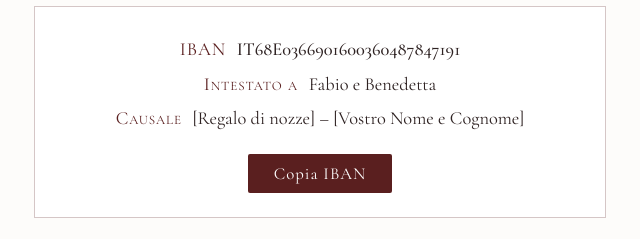
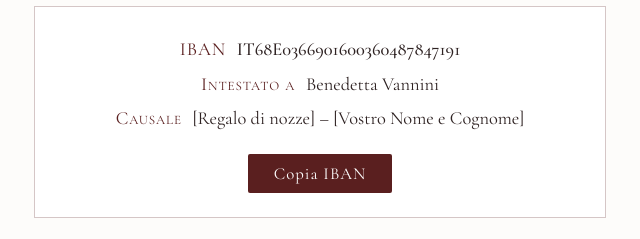
Before and after one commit to 2borgiafabio-commits/lista-nozze, a plain HTML site: page index.html in a window 1280 px wide. Shown: the part 4496-4735 px from the top of the page, 320-960 px from the left. Drawn offline with nearby package versions, Linux system fonts and the light colour scheme.

Commit message:
Intestatario IBAN: Benedetta Vannini
Co-Authored-By: Claude Fable 5 <noreply@anthropic.com>

```diff
--- a/index.html
+++ b/index.html
@@ -59,7 +59,7 @@
       potete farlo comodamente tramite bonifico bancario:</p>
       <div class="iban-box">
         <p class="iban-riga"><span class="etichetta">IBAN</span> <span id="iban">IT68E0366901600360487847191</span></p>
-        <p class="iban-riga"><span class="etichetta">Intestato a</span> Fabio e Benedetta</p>
+        <p class="iban-riga"><span class="etichetta">Intestato a</span> Benedetta Vannini</p>
         <p class="iban-riga"><span class="etichetta">Causale</span> [Regalo di nozze] – [Vostro Nome e Cognome]</p>
         <button id="copia-iban" type="button">Copia IBAN</button>
       </div>
```
